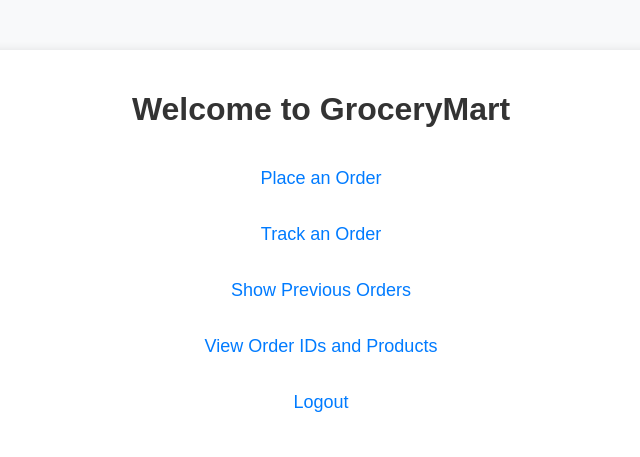
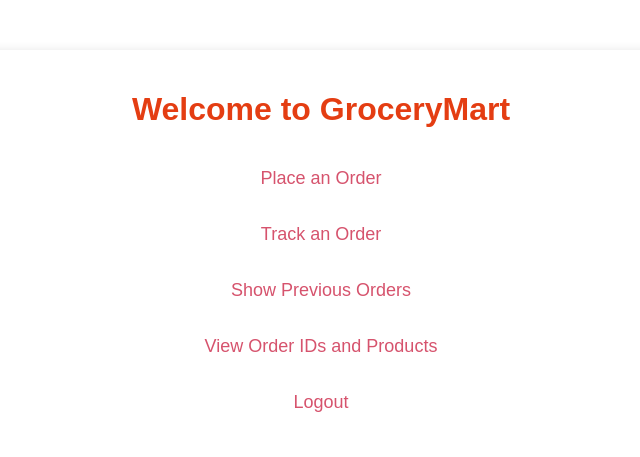
Before and after one commit to Chaitanya2004kabra/Grocery-Store-App, a Flask app: page /home in a window 1280 px wide. Shown: the top 457 px of the page, without its empty margins (319-959 px from the left). Run offline with Flask 3, Linux system fonts and the light colour scheme; the visitor is signed in with stand-in values (Sample User, id 1).

Commit message:
Update home.html

```diff
--- a/templates/home.html
+++ b/templates/home.html
@@ -5,7 +5,7 @@
     <style>
         body {
             font-family: 'Arial', sans-serif;
-            background-color: #f8f9fa;
+            background-color: #EBE9EI; /* Light background color */
             margin: 0;
             padding: 0;
         }
@@ -13,18 +13,18 @@
             width: 80%;
             margin: 50px auto;
             padding: 20px;
-            background-color: #ffffff;
+            background-color: #FFFFFF; /* White background for the container */
             box-shadow: 0 0 10px rgba(0, 0, 0, 0.1);
             border-radius: 8px;
             text-align: center;
         }
         h1 {
-            color: #333333;
+            color: #E43D12; /* Heading color */
             margin-bottom: 30px;
         }
         a {
             text-decoration: none;
-            color: #007bff;
+            color: #D6536D; /* Link color */
             font-size: 18px;
             display: block;
             margin: 15px 0;
@@ -33,8 +33,8 @@
             border-radius: 4px;
         }
         a:hover {
-            background-color: #007bff;
-            color: #ffffff;
+            background-color: #D6536D; /* Link hover background color */
+            color: #FFFFFF; /* Link hover text color */
         }
     </style>
 </head>
```
